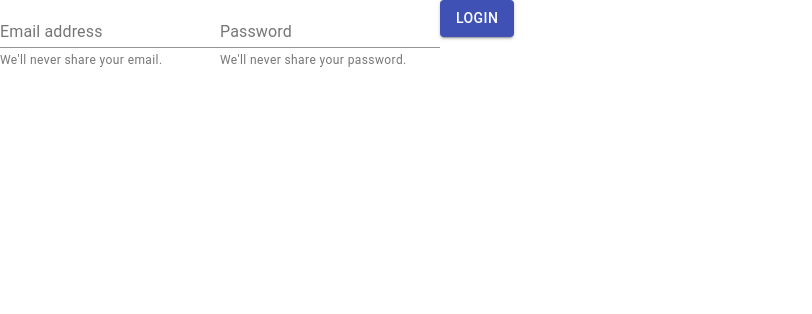
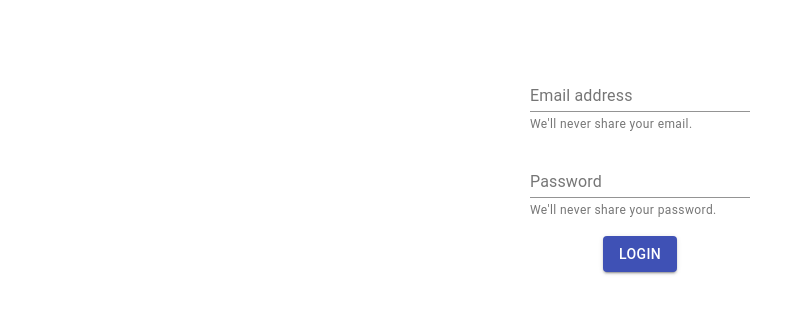
Before and after one commit to JuanRGil/front, a React (Create React App) app: page / in a window 1280 px wide. Shown: the top 314 px of the page, without its empty margins (0-812 px from the left). Built offline with nearby package versions, Linux system fonts and the light colour scheme.

Commit message:
some styling

```diff
--- a/package.json
+++ b/package.json
@@ -3,6 +3,7 @@
   "version": "0.1.0",
   "private": true,
   "dependencies": {
+    "@babel/plugin-proposal-decorators": "^7.8.3",
     "@material-ui/core": "^4.9.5",
     "@testing-library/jest-dom": "^4.2.4",
     "@testing-library/react": "^9.5.0",
@@ -11,12 +12,14 @@
     "@types/node": "^12.12.29",
     "@types/react": "^16.9.23",
     "@types/react-dom": "^16.9.5",
+    "@types/recompose": "^0.30.7",
     "google-auth-library": "^5.10.1",
     "react": "^16.13.0",
     "react-dom": "^16.13.0",
     "react-redux": "^7.2.0",
     "react-router-dom": "^5.1.2",
     "react-scripts": "3.4.0",
+    "recompose": "^0.30.0",
     "typescript": "^3.7.5"
   },
   "scripts": {
--- a/src/components/login/Login.tsx
+++ b/src/components/login/Login.tsx
@@ -1,13 +1,17 @@
 import * as React from 'react';
 import { Dispatch } from 'redux';
 import { connect } from 'react-redux';
+import { FormControl, InputLabel, Input, FormHelperText, Button } from '@material-ui/core';
+import { withStyles } from '@material-ui/core/styles';
+import compose from 'recompose/compose';
 import * as actions from '../../store/login/actions';
 import { LoginActions } from '../../store/login/types';
-import { FormControl, InputLabel, Input, FormHelperText, Button } from '@material-ui/core';
+import styles from './stylesLogin';
 
-  function LoginForm(props: any) {
+function LoginForm(props: any) {
     const [email, setEmail] = React.useState('');
     const [password, setPass] = React.useState('');
+    const {classes} = props;
 
     const handleEmailChange = (event: React.ChangeEvent) => {
         console.log(`the event launched is: ${(event.target as HTMLInputElement).value}`);
@@ -25,8 +29,8 @@ import { FormControl, InputLabel, Input, FormHelperText, Button } from '@materia
     }
 
     return (
-        <React.Fragment>
-            <FormControl>
+        <div className={classes.container}>
+            <FormControl className={classes.centered}>
                 <InputLabel htmlFor="email">
                     Email address
                 </InputLabel>
@@ -35,17 +39,17 @@ import { FormControl, InputLabel, Input, FormHelperText, Button } from '@materia
                     We'll never share your email.
                 </FormHelperText>
             </FormControl>
-            <FormControl>
+            <FormControl className={classes.centered}>
                 <InputLabel htmlFor="password">
                     Password
                 </InputLabel>
                 <Input id="password" type="password" onChange={handlePassChange} value={password}/>
                 <FormHelperText id="my-helper-text">We'll never share your password.</FormHelperText>
             </FormControl>
-            <Button variant="contained" color="primary" onClick={handleSubmit}>
+            <Button className={classes.centered} variant="contained" color="primary" onClick={handleSubmit}>
                 Login
             </Button>
-        </React.Fragment>
+        </div>
     );
   }
   const mapDispatchToProps = (dispatch: Dispatch<LoginActions>) => {
@@ -54,4 +58,7 @@ import { FormControl, InputLabel, Input, FormHelperText, Button } from '@materia
         dispatch(actions.login(email, password))
     }
   }
-  export default connect(null, mapDispatchToProps) (LoginForm);
+  export default compose(
+      connect(null, mapDispatchToProps),
+      withStyles(styles)
+  )(LoginForm);
--- /dev/null
+++ b/src/components/login/stylesLogin.js
@@ -0,0 +1,14 @@
+import {createStyles} from '@material-ui/core/styles'
+const stylesLogin = createStyles({
+    centered: {
+        display: 'table',
+        marginLeft: 'auto',
+        marginRight: 'auto',
+        marginBottom: '15px'
+    },
+    container: {
+        paddingTop: '5%'
+    }
+})
+
+export default stylesLogin
```
Also changed, not shown: 1 other file (tests, documents, lock files or other folders).
